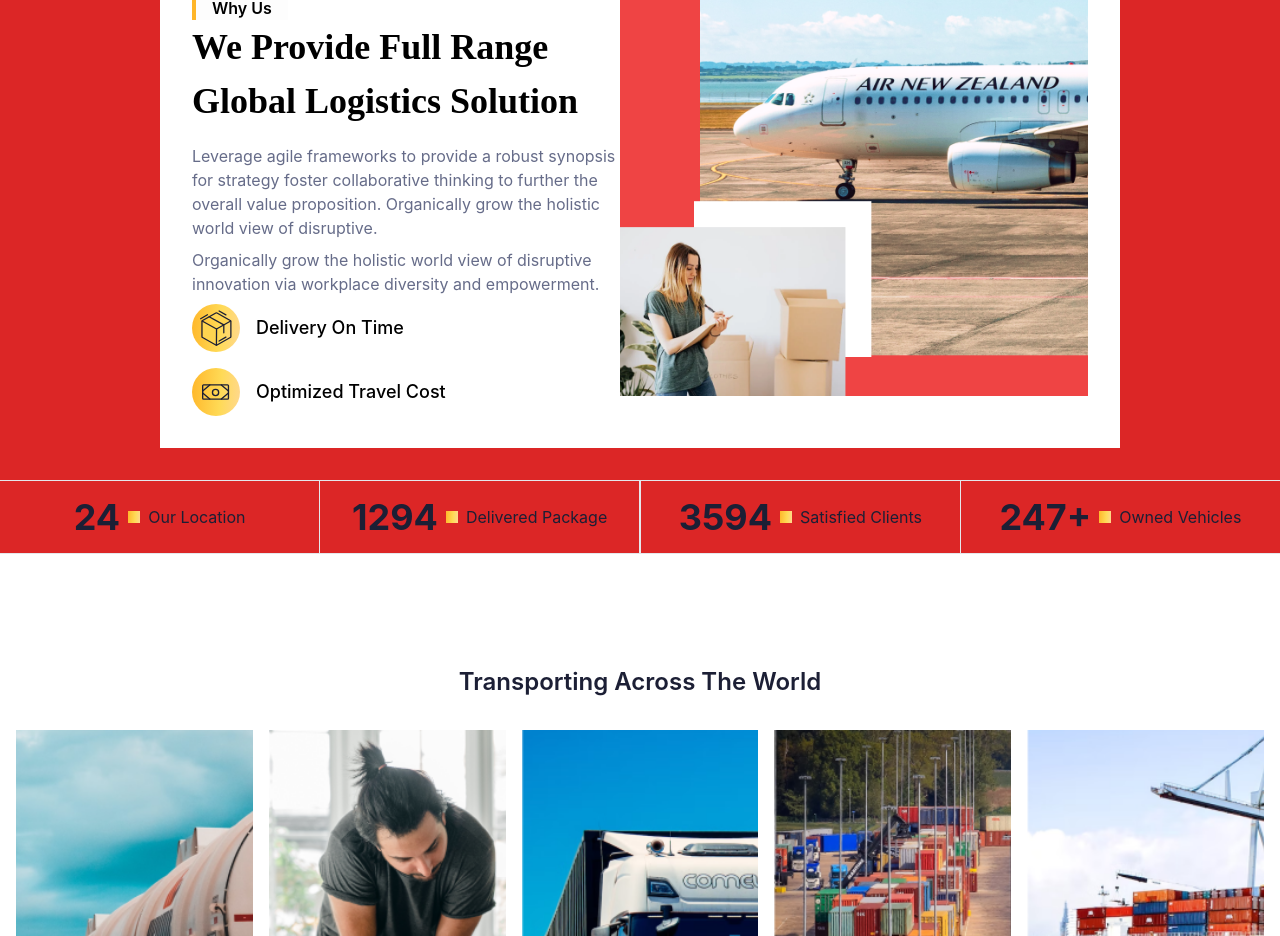
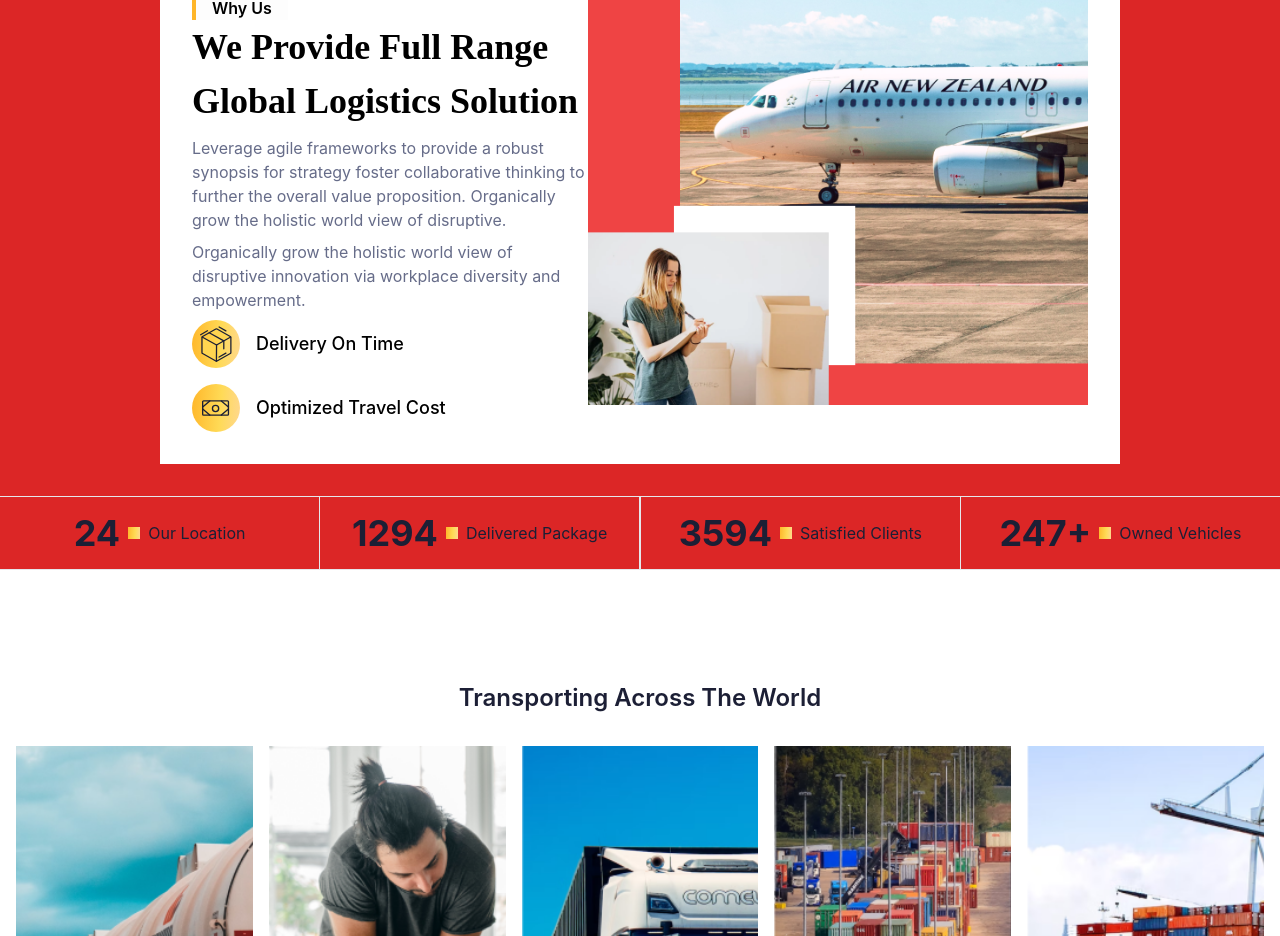
Before and after one commit to smartcollins/logistics, a React (Create React App) app: page / in a window 1280 px wide. Shown: the part 1460-2396 px from the top of the page. Built offline with nearby package versions, Linux system fonts and the light colour scheme.

Commit message:
still modifying Home

```diff
--- a/src/pages/Home.jsx
+++ b/src/pages/Home.jsx
@@ -52,11 +52,11 @@ const Home = ()=>{
             </div>
             <div className='bg-red-600'>
                 <div style={{backgroundImage: `url(${hm})`}} className=' h-80'></div>
-                <div className=' xl-mt-40 xl:flex bg-white xl:w-3/4 mx-auto px-4 xl:p-8 font-medium space-y-4'>
-                    <div className='xl:w-2/4 space-y-2'>
+                <div className=' lg-mt-40 xl:flex bg-white lg:w-3/4 mx-auto px-4 lg:p-8 font-medium space-y-4'>
+                    <div className='xl:w-2/4 lg:space-y-2'>
                         <Caption txt={'why us'} txt2={'we provide full range global logistics solution'}/>
                         <div style={{color: color.grayTxt}} className=' space-y-2 text-base font-normal'>
-                            <p>Leverage agile frameworks to provide a robust synopsis for strategy foster collaborative thinking to further the overall value proposition. Organically grow the holistic world view of disruptive.</p>
+                            <p className='-mt-2'>Leverage agile frameworks to provide a robust synopsis for strategy foster collaborative thinking to further the overall value proposition. Organically grow the holistic world view of disruptive.</p>
                             <p>Organically grow the holistic world view of disruptive innovation via workplace diversity and empowerment.</p>
                         </div>
                         <div className=' space-y-4'>
@@ -64,7 +64,7 @@ const Home = ()=>{
                             <Fact icon={cash} txt={'optimized travel cost'}/>
                         </div>
                     </div>
-                    <div className='bg-red-500 h-[50vh]'>
+                    <div className='bg-red-500 h-[50vh] lg:h-full'>
                         <img className='w-full h-full object-cover' src={side} alt="hm-side" />
                     </div>
                 </div>
```
